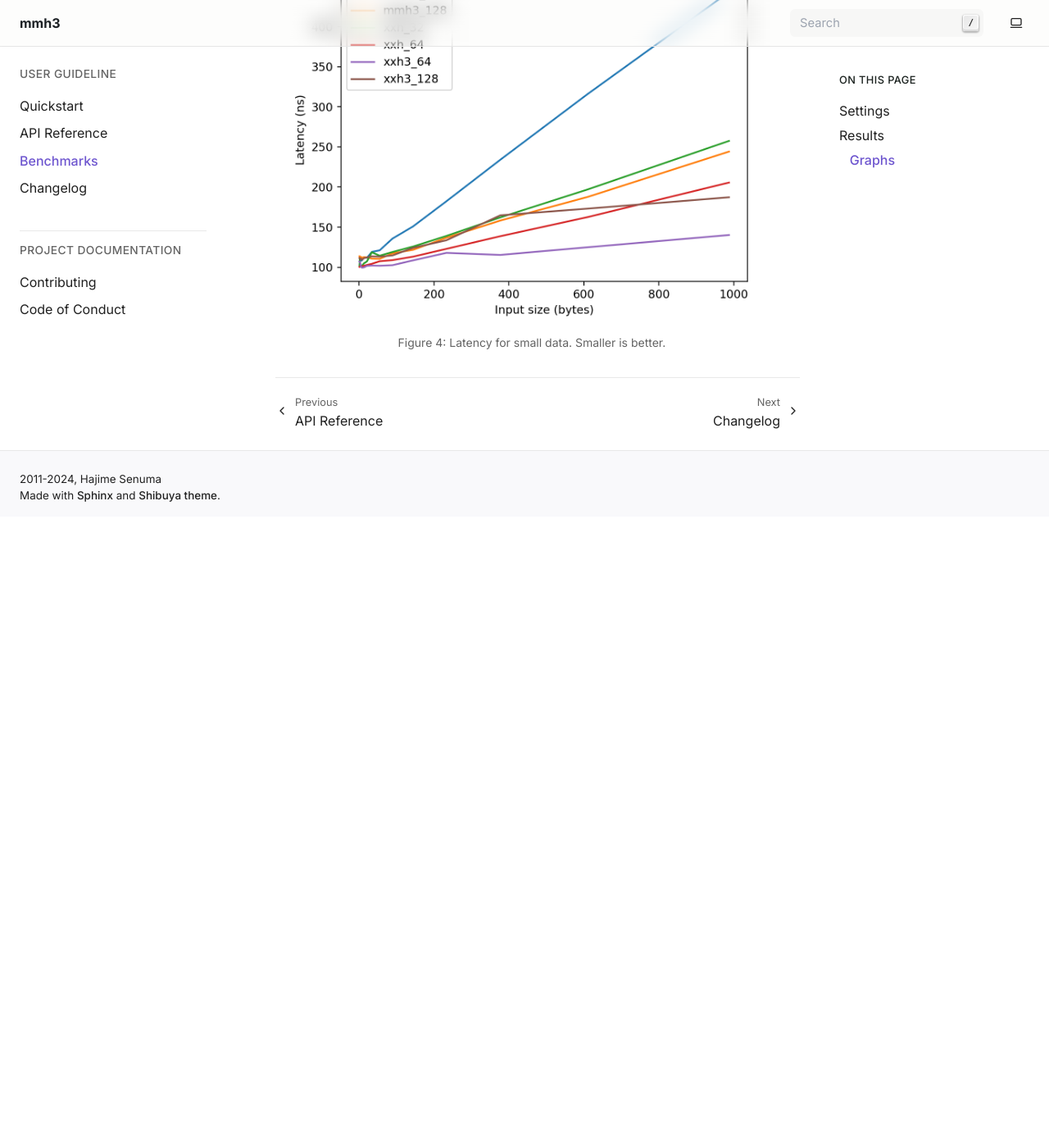
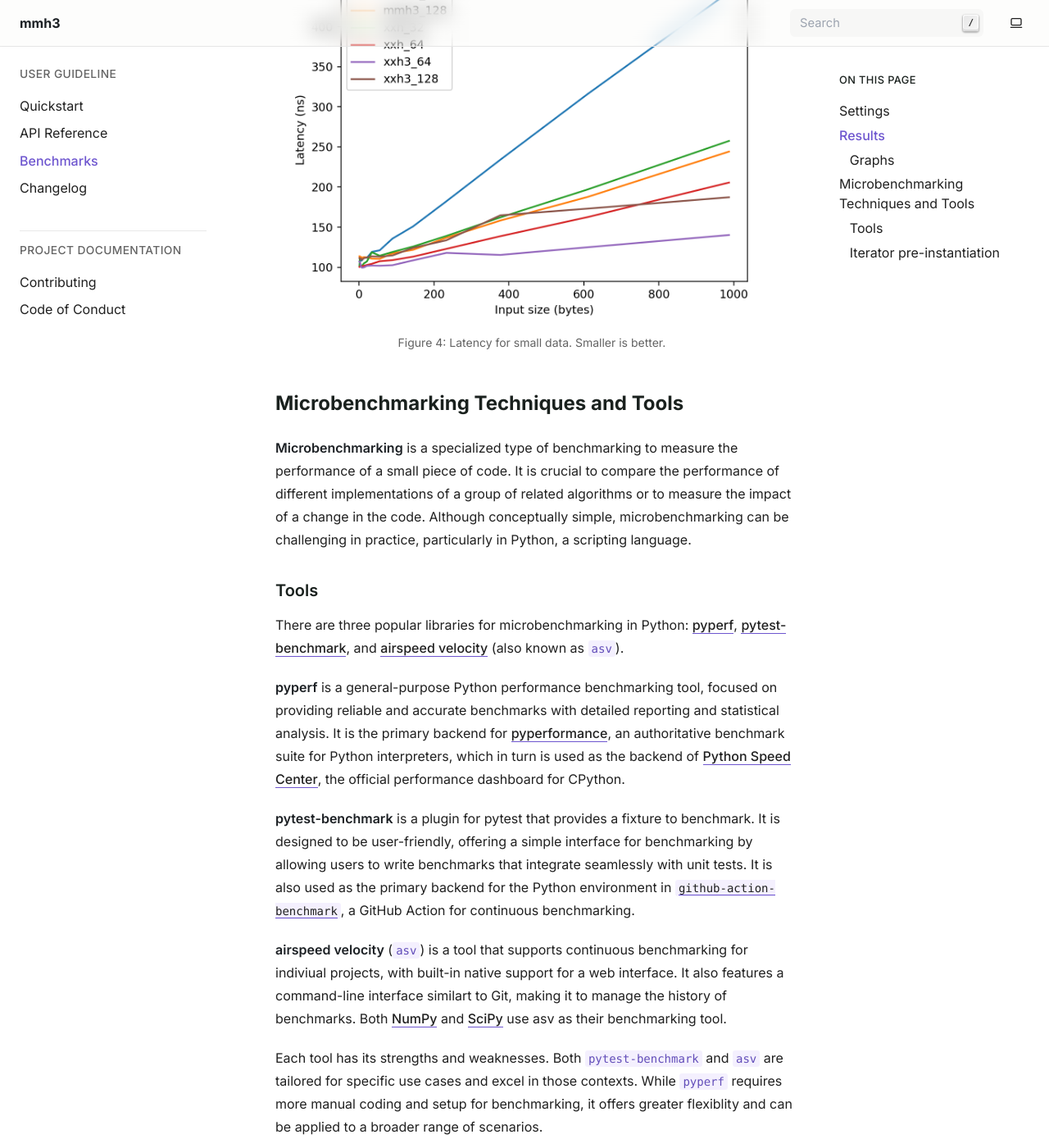
Before and after one commit to hajimes/mmh3, a Sphinx documentation site: the page built from docs/benchmarks.md, in a window 1280 px wide and 1400 px high, scrolled down 2399 px. Shown: the whole window at 82% size. Built offline with Sphinx 7.4.7, drawn with Linux system fonts in a browser that asks for light colours; before the commit the page ends 3029 px from its top, so only the background shows below that; some of the changed text lies outside the part shown.

Commit message:
Add explanations for microbenchmarking

````diff
--- a/docs/benchmarks.md
+++ b/docs/benchmarks.md
@@ -41,3 +41,115 @@ Figure 3: Latency. Smaller is better.
 
 Figure 4: Latency for small data. Smaller is better.
 ```
+
+## Microbenchmarking Techniques and Tools
+
+**Microbenchmarking** is a specialized type of benchmarking to measure the
+performance of a small piece of code. It is crucial to compare the performance
+of different implementations of a group of related algorithms or to measure the
+impact of a change in the code. Although conceptually simple, microbenchmarking
+can be challenging in practice, particularly in Python, a scripting language.
+
+### Tools
+
+There are three popular libraries for microbenchmarking in Python: [pyperf],
+[pytest-benchmark], and [airspeed velocity] (also known as `asv`).
+
+**pyperf** is a general-purpose Python performance benchmarking tool, focused
+on providing reliable and accurate benchmarks with detailed reporting and
+statistical analysis. It is the primary backend for [pyperformance], an
+authoritative benchmark suite for Python interpreters, which in turn is used as
+the backend of [Python Speed Center](https://speed.python.org), the official
+performance dashboard for CPython.
+
+**pytest-benchmark** is a plugin for pytest that provides a fixture to
+benchmark. It is designed to be user-friendly, offering a simple interface for
+benchmarking by allowing users to write benchmarks that integrate seamlessly
+with unit tests. It is also used as the primary backend for the Python
+environment in <code>[github-action-benchmark]</code>, a GitHub Action for
+continuous benchmarking.
+
+**airspeed velocity** (`asv`) is a tool that supports continuous benchmarking
+for indiviual projects, with built-in native support for a web interface.
+It also features a command-line interface similart to Git, making it to manage
+the history of benchmarks. Both
+[NumPy](https://numpy.org/devdocs/benchmarking.html) and
+[SciPy](https://docs.scipy.org/doc/scipy/dev/contributor/benchmarking.html)
+use asv as their benchmarking tool.
+
+Each tool has its strengths and weaknesses. Both `pytest-benchmark` and
+`asv` are tailored for specific use cases and excel in those contexts. While
+`pyperf` requires more manual coding and setup for benchmarking, it offers
+greater flexiblity and can be applied to a broader range of scenarios.
+
+### Iterator pre-instantiation
+
+In its simplest form, mircrobenchmarking a function involves writing a loop
+that calls the function multiple times and measures the total time taken.
+This total is then divided by the number of iterations to calculate the average
+execution time per call.
+
+```python
+import time
+
+def bench_my_function_1(loops: int) -> float:
+    t0 = time.perf_counter()
+
+    for _ in range(loops):
+        my_function()
+
+    # After return, divide the result by loops to get the average time
+    return time.perf_counter() - t0
+```
+
+However, when microbenchmarking a small function, even the time taken to
+instantiate the iterator (`range(n)`) can be significant. To mitigate this,
+create the iterator before starting the timer.
+
+```python
+import time
+
+def bench_my_function_2(loops: int) -> float:
+    it = range(loops)
+    t0 = time.perf_counter()
+
+    for _ in it:
+        your_function()
+
+    # After return, divide the result by loops to get the average time
+    return time.perf_counter() - t0
+```
+
+The `timeit` module in the Standard Library uses `itertools.repeat(None, n)`
+as the iterator. This can be marginally faster than using `range(n)`, because
+`itertools.repeat(None, n)` does not need to calculate the next value in the
+loop.
+
+```python
+import itertools
+import time
+
+def bench_my_function_3(loops: int) -> float:
+    it = itertools.repeat(None, loops)
+    t0 = time.perf_counter()
+
+    for _ in it:
+        your_function()
+
+    # After return, divide the result by loops to get the average time
+    return time.perf_counter() - t0
+```
+
+References:
+
+- Tim Peters. 2002. [Chapter 17. Algorithms: Introduction] in _Python Cookbook_,
+  3rd ed. O'Reilly Media. ISBN: 978-0596001674.
+- Python Standard Library. [timeit.py].
+
+[airspeed velocity]: https://github.com/airspeed-velocity/asv
+[github-action-benchmark]: https://github.com/marketplace/actions/continuous-benchmark
+[pyperf]: https://github.com/psf/pyperf
+[pyperformance]: https://github.com/python/pyperformance
+[pytest-benchmark]: https://github.com/ionelmc/pytest-benchmark
+[timeit.py]: https://github.com/python/cpython/blob/3.12/Lib/timeit.py
+[Chapter 17. Algorithms: Introduction]: https://www.oreilly.com/library/view/python-cookbook/0596001673/ch17.html
````
